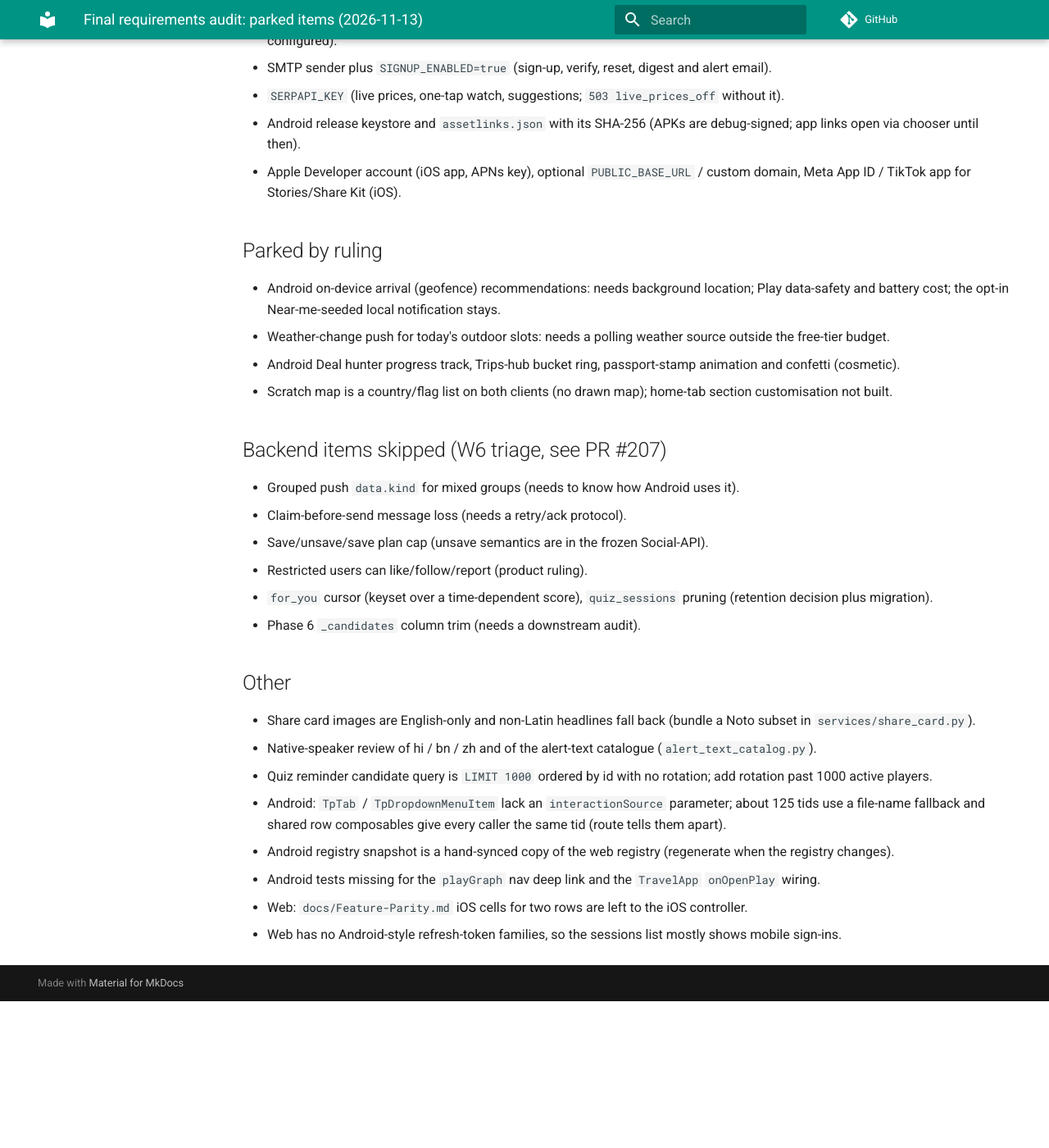
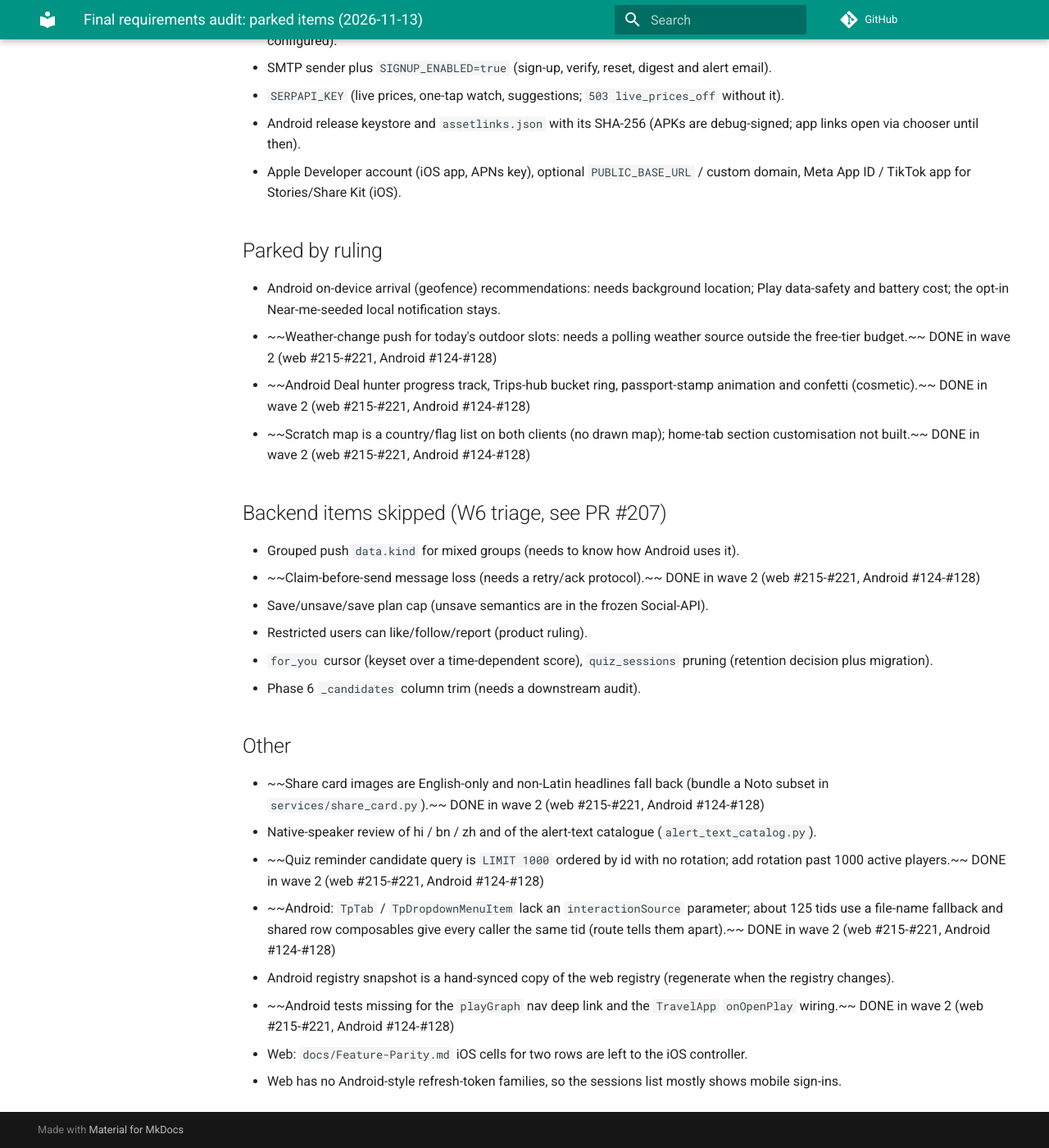
Before and after one commit to rupakc/travel-planner, an MkDocs documentation site: the page built from docs/superpowers/plans/2026-11-13-final-audit-followups.md, in a window 1280 px wide and 1400 px high, scrolled down 333 px. Shown: the whole window at 82% size. Built offline with MkDocs 1.6.1 and Material for MkDocs 9.7.7, drawn with Linux system fonts in a browser that asks for light colours; comment, search, counter and statistics services are not loaded; before the commit the page ends 1554 px from its top, so only the background shows below that.

Commit message:
docs: wave 2 parity and followups
Co-Authored-By: Claude Opus 5.5 <noreply@anthropic.com>

```diff
--- a/docs/superpowers/plans/2026-11-13-final-audit-followups.md
+++ b/docs/superpowers/plans/2026-11-13-final-audit-followups.md
@@ -11,24 +11,24 @@ Everything not done in the final pass, with the reason. Done items are in the PR
 
 ## Parked by ruling
 - Android on-device arrival (geofence) recommendations: needs background location; Play data-safety and battery cost; the opt-in Near-me-seeded local notification stays.
-- Weather-change push for today's outdoor slots: needs a polling weather source outside the free-tier budget.
-- Android Deal hunter progress track, Trips-hub bucket ring, passport-stamp animation and confetti (cosmetic).
-- Scratch map is a country/flag list on both clients (no drawn map); home-tab section customisation not built.
+- ~~Weather-change push for today's outdoor slots: needs a polling weather source outside the free-tier budget.~~ DONE in wave 2 (web #215-#221, Android #124-#128)
+- ~~Android Deal hunter progress track, Trips-hub bucket ring, passport-stamp animation and confetti (cosmetic).~~ DONE in wave 2 (web #215-#221, Android #124-#128)
+- ~~Scratch map is a country/flag list on both clients (no drawn map); home-tab section customisation not built.~~ DONE in wave 2 (web #215-#221, Android #124-#128)
 
 ## Backend items skipped (W6 triage, see PR #207)
 - Grouped push `data.kind` for mixed groups (needs to know how Android uses it).
-- Claim-before-send message loss (needs a retry/ack protocol).
+- ~~Claim-before-send message loss (needs a retry/ack protocol).~~ DONE in wave 2 (web #215-#221, Android #124-#128)
 - Save/unsave/save plan cap (unsave semantics are in the frozen Social-API).
 - Restricted users can like/follow/report (product ruling).
 - `for_you` cursor (keyset over a time-dependent score), `quiz_sessions` pruning (retention decision plus migration).
 - Phase 6 `_candidates` column trim (needs a downstream audit).
 
 ## Other
-- Share card images are English-only and non-Latin headlines fall back (bundle a Noto subset in `services/share_card.py`).
+- ~~Share card images are English-only and non-Latin headlines fall back (bundle a Noto subset in `services/share_card.py`).~~ DONE in wave 2 (web #215-#221, Android #124-#128)
 - Native-speaker review of hi / bn / zh and of the alert-text catalogue (`alert_text_catalog.py`).
-- Quiz reminder candidate query is `LIMIT 1000` ordered by id with no rotation; add rotation past 1000 active players.
-- Android: `TpTab` / `TpDropdownMenuItem` lack an `interactionSource` parameter; about 125 tids use a file-name fallback and shared row composables give every caller the same tid (route tells them apart).
+- ~~Quiz reminder candidate query is `LIMIT 1000` ordered by id with no rotation; add rotation past 1000 active players.~~ DONE in wave 2 (web #215-#221, Android #124-#128)
+- ~~Android: `TpTab` / `TpDropdownMenuItem` lack an `interactionSource` parameter; about 125 tids use a file-name fallback and shared row composables give every caller the same tid (route tells them apart).~~ DONE in wave 2 (web #215-#221, Android #124-#128)
 - Android registry snapshot is a hand-synced copy of the web registry (regenerate when the registry changes).
-- Android tests missing for the `playGraph` nav deep link and the `TravelApp` `onOpenPlay` wiring.
+- ~~Android tests missing for the `playGraph` nav deep link and the `TravelApp` `onOpenPlay` wiring.~~ DONE in wave 2 (web #215-#221, Android #124-#128)
 - Web: `docs/Feature-Parity.md` iOS cells for two rows are left to the iOS controller.
 - Web has no Android-style refresh-token families, so the sessions list mostly shows mobile sign-ins.
```
Also changed, not shown: docs/Feature-Parity.md (+4 -4 lines).
